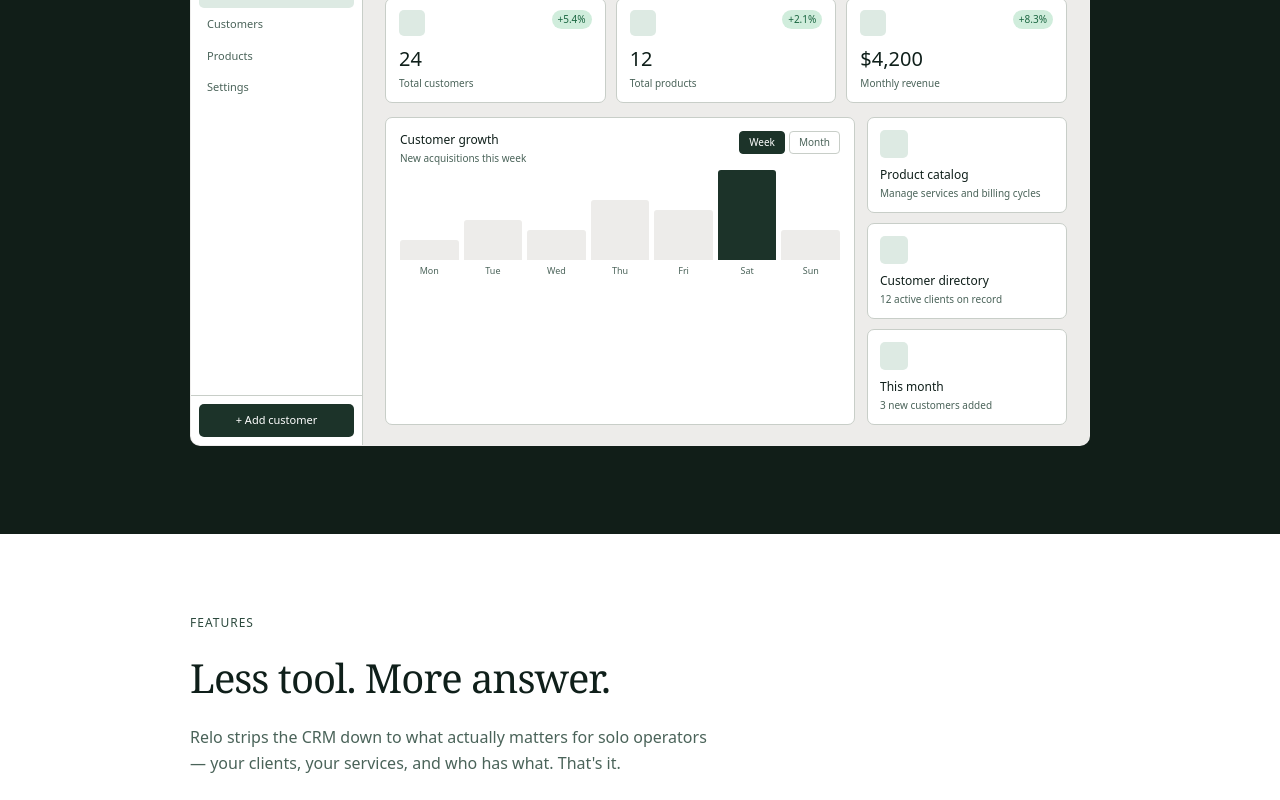
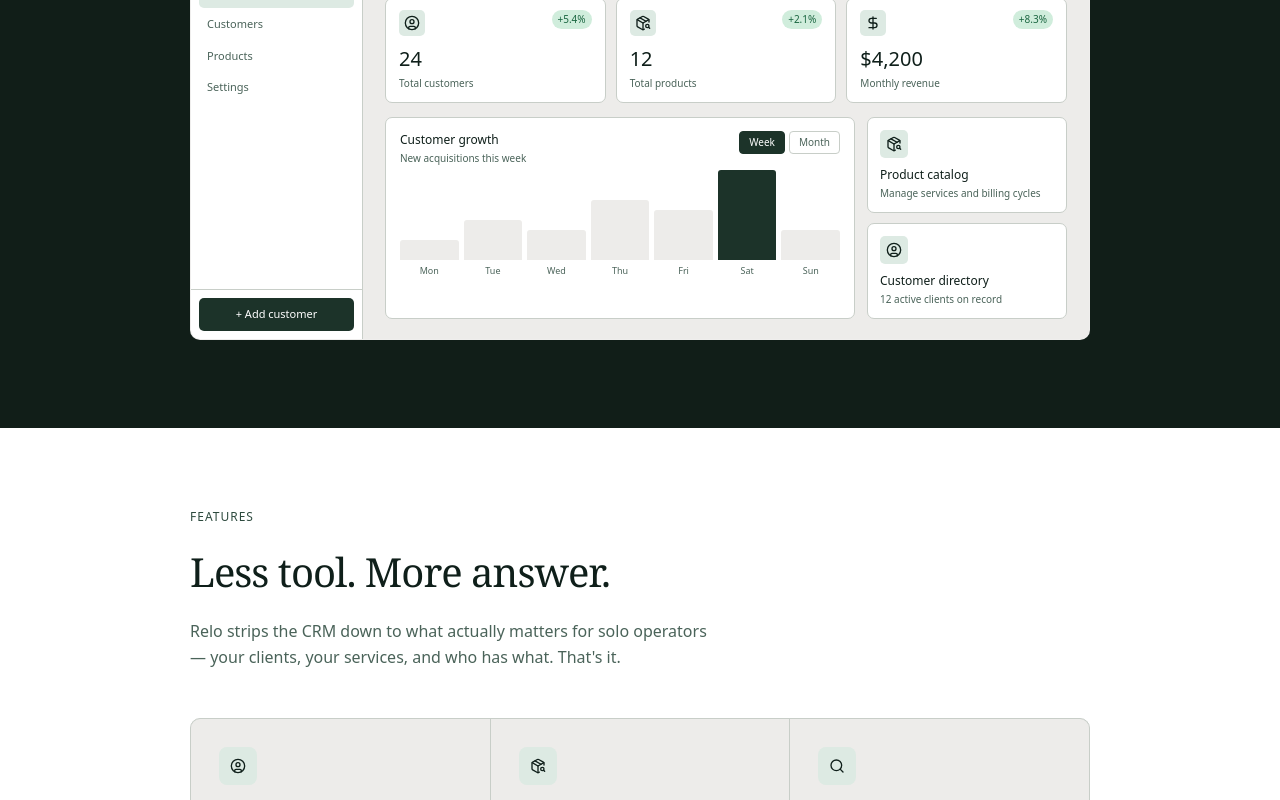
Before and after one commit to camball96/relo-web, a Next.js app: page / in a window 1280 px wide. Shown: the part 780-1580 px from the top of the page. Built offline with nearby package versions, Linux system fonts and the light colour scheme.

Commit message:
Added icons and relo watermark

```diff
--- a/app/components/marketing/dashboard-preview.tsx
+++ b/app/components/marketing/dashboard-preview.tsx
@@ -1,36 +1,57 @@
+import { CircleUser, PackageSearch, DollarSign } from "lucide-react";
+
 const stats = [
-  { label: 'Total customers', value: '24',    delta: '+5.4%' },
-  { label: 'Total products',  value: '12',    delta: '+2.1%' },
-  { label: 'Monthly revenue', value: '$4,200', delta: '+8.3%' },
-]
+  {
+    label: "Total customers",
+    value: "24",
+    delta: "+5.4%",
+    icon: <CircleUser className="w-4 h-4" />,
+  },
+  {
+    label: "Total products",
+    value: "12",
+    delta: "+2.1%",
+    icon: <PackageSearch className="w-4 h-4" />,
+  },
+  {
+    label: "Monthly revenue",
+    value: "$4,200",
+    delta: "+8.3%",
+    icon: <DollarSign className="w-4 h-4" />,
+  },
+];
 
 const quickLinks = [
-  { title: 'Product catalog',     sub: 'Manage services and billing cycles' },
-  { title: 'Customer directory',  sub: '12 active clients on record' },
-  { title: 'This month',          sub: '3 new customers added' },
-]
+  { title: "Product catalog", sub: "Manage services and billing cycles", icon: <PackageSearch className="w-4 h-4" /> },
+  { title: "Customer directory", sub: "12 active clients on record", icon: <CircleUser className="w-4 h-4" /> },
+];
 
 const chartBars = [
-  { day: 'Mon', value: 2 },
-  { day: 'Tue', value: 4 },
-  { day: 'Wed', value: 3 },
-  { day: 'Thu', value: 6 },
-  { day: 'Fri', value: 5 },
-  { day: 'Sat', value: 9 },
-  { day: 'Sun', value: 3 },
-]
-const maxBar = Math.max(...chartBars.map((b) => b.value))
+  { day: "Mon", value: 2 },
+  { day: "Tue", value: 4 },
+  { day: "Wed", value: 3 },
+  { day: "Thu", value: 6 },
+  { day: "Fri", value: 5 },
+  { day: "Sat", value: 9 },
+  { day: "Sun", value: 3 },
+];
+const maxBar = Math.max(...chartBars.map((b) => b.value));
 
 export function DashboardPreview() {
   return (
     <div
-      className="mt-[4.5rem] rounded-[10px] overflow-hidden font-sans"
-      style={{ background: 'var(--relo-bg)', border: '0.5px solid rgba(255,255,255,0.12)' }}
+      className="dashboard-preview mt-[4.5rem] rounded-[10px] overflow-hidden font-sans"
+      style={{
+        background: "var(--relo-bg)",
+        border: "0.5px solid rgba(255,255,255,0.12)",
+      }}
     >
-      {/* Browser chrome */}
       <div
-        className="flex items-center gap-[7px] px-[14px] py-[9px]"
-        style={{ background: 'var(--relo-dark2)', borderBottom: '0.5px solid rgba(255,255,255,0.08)' }}
+        className="dashboard-preview__browser flex items-center gap-[7px] px-[14px] py-[9px]"
+        style={{
+          background: "var(--relo-dark2)",
+          borderBottom: "0.5px solid rgba(255,255,255,0.08)",
+        }}
       >
         <div className="w-[9px] h-[9px] rounded-full bg-[#e8736a]" />
         <div className="w-[9px] h-[9px] rounded-full bg-[#e8b86a]" />
@@ -38,49 +59,66 @@ export function DashboardPreview() {
         <span
           className="ml-[6px] text-[11px] px-[10px] py-[2px] rounded-[4px]"
           style={{
-            background: 'rgba(255,255,255,0.08)',
-            border: '0.5px solid rgba(255,255,255,0.12)',
-            color: 'rgba(255,255,255,0.4)',
+            background: "rgba(255,255,255,0.08)",
+            border: "0.5px solid rgba(255,255,255,0.12)",
+            color: "rgba(255,255,255,0.4)",
           }}
         >
-          app.relo.com/dashboard
+          app.relocrm.au/
         </span>
       </div>
 
       {/* App shell */}
-      <div className="flex">
+      <div className="dashboard-preview__shell flex">
         {/* Sidebar */}
         <div
-          className="w-[172px] flex flex-col flex-shrink-0"
-          style={{ background: 'var(--relo-white)', borderRight: '0.5px solid var(--relo-border)' }}
+          className="dashboard-preview__sidebar w-[172px] flex flex-col flex-shrink-0"
+          style={{
+            background: "var(--relo-white)",
+            borderRight: "0.5px solid var(--relo-border)",
+          }}
         >
           {/* User row */}
           <div
             className="flex items-center gap-[9px] px-3 py-[14px]"
-            style={{ borderBottom: '0.5px solid var(--relo-border)' }}
+            style={{ borderBottom: "0.5px solid var(--relo-border)" }}
           >
             <div
               className="w-[30px] h-[30px] rounded-md flex items-center justify-center text-[11px] font-medium text-white flex-shrink-0"
-              style={{ background: 'var(--relo-green)' }}
+              style={{ background: "var(--relo-green)" }}
             >
               C
             </div>
             <div>
-              <div className="text-[12px] font-medium" style={{ color: 'var(--relo-text)' }}>Cam</div>
-              <div className="text-[10px]" style={{ color: 'var(--relo-muted)' }}>CEO of Relo</div>
+              <div
+                className="text-[12px] font-medium"
+                style={{ color: "var(--relo-text)" }}
+              >
+                Cam
+              </div>
+              <div
+                className="text-[10px]"
+                style={{ color: "var(--relo-muted)" }}
+              >
+                CEO of Relo
+              </div>
             </div>
           </div>
 
           {/* Nav items */}
           <div className="p-2 flex-1">
-            {['Dashboard', 'Customers', 'Products', 'Settings'].map((item) => (
+            {["Dashboard", "Customers", "Products", "Settings"].map((item) => (
               <div
                 key={item}
                 className="flex items-center gap-2 px-2 py-[7px] rounded-[5px] text-[11px] mb-[1px] cursor-default"
                 style={
-                  item === 'Dashboard'
-                    ? { background: 'var(--relo-gbg)', color: 'var(--relo-green)', fontWeight: 500 }
-                    : { color: 'var(--relo-muted)' }
+                  item === "Dashboard"
+                    ? {
+                        background: "var(--relo-gbg)",
+                        color: "var(--relo-green)",
+                        fontWeight: 500,
+                      }
+                    : { color: "var(--relo-muted)" }
                 }
               >
                 {item}
@@ -89,10 +127,13 @@ export function DashboardPreview() {
           </div>
 
           {/* Add customer button */}
-          <div className="p-2" style={{ borderTop: '0.5px solid var(--relo-border)' }}>
+          <div
+            className="p-2"
+            style={{ borderTop: "0.5px solid var(--relo-border)" }}
+          >
             <button
               className="w-full py-2 rounded-[5px] text-[11px] text-white cursor-default"
-              style={{ background: 'var(--relo-green)' }}
+              style={{ background: "var(--relo-green)" }}
             >
               + Add customer
             </button>
@@ -100,11 +141,20 @@ export function DashboardPreview() {
         </div>
 
         {/* Main content */}
-        <div className="flex-1 p-[20px_22px] overflow-hidden" style={{ background: 'var(--relo-bg)' }}>
-          <div className="text-[10px] tracking-[0.6px] uppercase mb-1" style={{ color: 'var(--relo-muted)' }}>
+        <div
+          className="dashboard-preview__content flex-1 p-[20px_22px] overflow-hidden"
+          style={{ background: "var(--relo-bg)" }}
+        >
+          <div
+            className="text-[10px] tracking-[0.6px] uppercase mb-1"
+            style={{ color: "var(--relo-muted)" }}
+          >
             Workspace overview
           </div>
-          <div className="text-[22px] font-medium tracking-[-0.4px] mb-[18px]" style={{ color: 'var(--relo-text)' }}>
+          <div
+            className="text-[22px] font-medium tracking-[-0.4px] mb-[18px]"
+            style={{ color: "var(--relo-text)" }}
+          >
             Good evening, Cam
           </div>
 
@@ -114,47 +164,85 @@ export function DashboardPreview() {
               <div
                 key={stat.label}
                 className="rounded-[7px] p-[11px_13px]"
-                style={{ background: 'var(--relo-white)', border: '0.5px solid var(--relo-border)' }}
+                style={{
+                  background: "var(--relo-white)",
+                  border: "0.5px solid var(--relo-border)",
+                }}
               >
                 <div className="flex justify-between items-start mb-2">
                   <div
-                    className="w-[26px] h-[26px] rounded-[5px] flex items-center justify-center"
-                    style={{ background: 'var(--relo-gbg)' }}
-                  />
+                    className="dashboard-preview__stat-icon w-[26px] h-[26px] rounded-[5px] flex items-center justify-center"
+                    style={{ background: "var(--relo-gbg)" }}
+                  >
+                    {stat.icon}
+                  </div>
                   <span
                     className="text-[10px] px-[6px] py-[2px] rounded-[10px]"
-                    style={{ color: '#1a6640', background: '#d0eddc' }}
+                    style={{ color: "#1a6640", background: "#d0eddc" }}
                   >
                     {stat.delta}
                   </span>
                 </div>
-                <div className="text-[20px] font-medium" style={{ color: 'var(--relo-text)' }}>{stat.value}</div>
-                <div className="text-[10px] mt-[2px]" style={{ color: 'var(--relo-muted)' }}>{stat.label}</div>
+                <div
+                  className="text-[20px] font-medium"
+                  style={{ color: "var(--relo-text)" }}
+                >
+                  {stat.value}
+                </div>
+                <div
+                  className="text-[10px] mt-[2px]"
+                  style={{ color: "var(--relo-muted)" }}
+                >
+                  {stat.label}
+                </div>
               </div>
             ))}
           </div>
 
           {/* Bottom grid */}
-          <div className="grid gap-[12px]" style={{ gridTemplateColumns: '1fr 200px' }}>
+          <div
+            className="grid gap-[12px]"
+            style={{ gridTemplateColumns: "1fr 200px" }}
+          >
             {/* Chart */}
             <div
               className="rounded-[7px] p-[13px_14px]"
-              style={{ background: 'var(--relo-white)', border: '0.5px solid var(--relo-border)' }}
+              style={{
+                background: "var(--relo-white)",
+                border: "0.5px solid var(--relo-border)",
+              }}
             >
               <div className="flex justify-between items-start mb-3">
                 <div>
-                  <div className="text-[12px] font-medium" style={{ color: 'var(--relo-text)' }}>Customer growth</div>
-                  <div className="text-[10px] mt-[2px]" style={{ color: 'var(--relo-muted)' }}>New acquisitions this week</div>
+                  <div
+                    className="text-[12px] font-medium"
+                    style={{ color: "var(--relo-text)" }}
+                  >
+                    Customer growth
+                  </div>
+                  <div
+                    className="text-[10px] mt-[2px]"
+                    style={{ color: "var(--relo-muted)" }}
+                  >
+                    New acquisitions this week
+                  </div>
                 </div>
                 <div className="flex gap-1">
-                  {['Week', 'Month'].map((t) => (
+                  {["Week", "Month"].map((t) => (
                     <div
                       key={t}
                       className="text-[10px] px-[9px] py-[3px] rounded-[4px] cursor-default"
                       style={
-                        t === 'Week'
-                          ? { background: 'var(--relo-green)', color: '#fff', border: '0.5px solid var(--relo-green)' }
-                          : { color: 'var(--relo-muted)', border: '0.5px solid var(--relo-border)' }
+                        t === "Week"
+                          ? {
+                              background: "var(--relo-green)",
+                              color: "#fff",
+                              border: "0.5px solid var(--relo-green)",
+                            }
+                          : {
+                              color: "var(--relo-muted)",
+                              border: "0.5px solid var(--relo-border)",
+                            }
                       }
                     >
                       {t}
@@ -165,15 +253,26 @@ export function DashboardPreview() {
               {/* Bars */}
               <div className="flex items-end gap-[5px] h-[100px] pt-1">
                 {chartBars.map((bar) => (
-                  <div key={bar.day} className="flex flex-col items-center gap-1 flex-1">
+                  <div
+                    key={bar.day}
+                    className="flex flex-col items-center gap-1 flex-1"
+                  >
                     <div
                       className="w-full rounded-t-[3px]"
                       style={{
                         height: `${Math.round((bar.value / maxBar) * 90)}px`,
-                        background: bar.value === maxBar ? 'var(--relo-green)' : 'var(--relo-bg)',
+                        background:
+                          bar.value === maxBar
+                            ? "var(--relo-green)"
+                            : "var(--relo-bg)",
                       }}
                     />
-                    <span className="text-[9px]" style={{ color: 'var(--relo-muted)' }}>{bar.day}</span>
+                    <span
+                      className="text-[9px]"
+                      style={{ color: "var(--relo-muted)" }}
+                    >
+                      {bar.day}
+                    </span>
                   </div>
                 ))}
               </div>
@@ -185,14 +284,29 @@ export function DashboardPreview() {
                 <div
                   key={q.title}
                   className="rounded-[7px] p-3"
-                  style={{ background: 'var(--relo-white)', border: '0.5px solid var(--relo-border)' }}
+                  style={{
+                    background: "var(--relo-white)",
+                    border: "0.5px solid var(--relo-border)",
+                  }}
                 >
                   <div
-                    className="w-7 h-7 rounded-[5px] mb-2"
-                    style={{ background: 'var(--relo-gbg)' }}
-                  />
-                  <div className="text-[12px] font-medium" style={{ color: 'var(--relo-text)' }}>{q.title}</div>
-                  <div className="text-[10px] mt-[2px] leading-[1.4]" style={{ color: 'var(--relo-muted)' }}>{q.sub}</div>
+                    className="w-7 h-7 rounded-[5px] mb-2 flex items-center justify-center"
+                    style={{ background: "var(--relo-gbg)" }}
+                  >
+                    {q.icon}
+                  </div>
+                  <div
+                    className="text-[12px] font-medium"
+                    style={{ color: "var(--relo-text)" }}
+                  >
+                    {q.title}
+                  </div>
+                  <div
+                    className="text-[10px] mt-[2px] leading-[1.4]"
+                    style={{ color: "var(--relo-muted)" }}
+                  >
+                    {q.sub}
+                  </div>
                 </div>
               ))}
             </div>
@@ -200,5 +314,5 @@ export function DashboardPreview() {
         </div>
       </div>
     </div>
-  )
+  );
 }
--- a/app/components/marketing/features.tsx
+++ b/app/components/marketing/features.tsx
@@ -1,27 +1,36 @@
+import { CircleUser, PackageSearch, Search, Package, LayoutDashboard, Database } from "lucide-react"
+
+
 const features = [
   {
     title: 'Customer directory',
     desc:  'Everyone you work with, in one place. Search, filter, and pull up any client in a couple of keystrokes.',
+    icon: <CircleUser className="w-4 h-4" />,
   },
   {
     title: 'Product catalogue',
     desc:  'Build your service menu once. Monthly, annual, or one-off — billing cycles handled without a second spreadsheet.',
+    icon: <PackageSearch className="w-4 h-4" />,
   },
   {
     title: 'Instant lookup',
     desc:  'Client on the line, wants to know what they\'re paying for. You\'re there in three seconds. Every time.',
-  },
+    icon: <Search className="w-4 h-4" />,
+    },
   {
     title: 'Product assignments',
     desc:  'Assign services to clients, override pricing for legacy deals, and keep a full history. Nothing gets deleted.',
+    icon: <Package className="w-4 h-4" />,
   },
   {
     title: 'Workspace overview',
     desc:  'A dashboard that shows you what\'s growing, what\'s changed, and who just came on board — at a glance.',
+    icon: <LayoutDashboard className="w-4 h-4" />,
   },
   {
     title: 'Your data, full stop',
     desc:  'No shared infrastructure, no upselling to a team plan. Your workspace is yours and no one else\'s.',
+    icon: <Database className="w-4 h-4" />,
   },
 ]
 
@@ -68,9 +77,11 @@ export function Features() {
               style={{ background: 'var(--relo-bg)' }}
             >
               <div
-                className="w-[38px] h-[38px] rounded-[8px] mb-4"
+                className="w-[38px] h-[38px] rounded-[8px] mb-4 flex items-center justify-center"
                 style={{ background: 'var(--relo-gbg)' }}
-              />
+              >
+                {f.icon}
+              </div>
               <div
                 className="text-[15px] font-medium mb-2"
                 style={{ color: 'var(--relo-text)' }}
```
Also changed, not shown: app/components/marketing/contact.tsx (+13 -4 lines), app/components/marketing/hero.tsx (+5 -5 lines).
